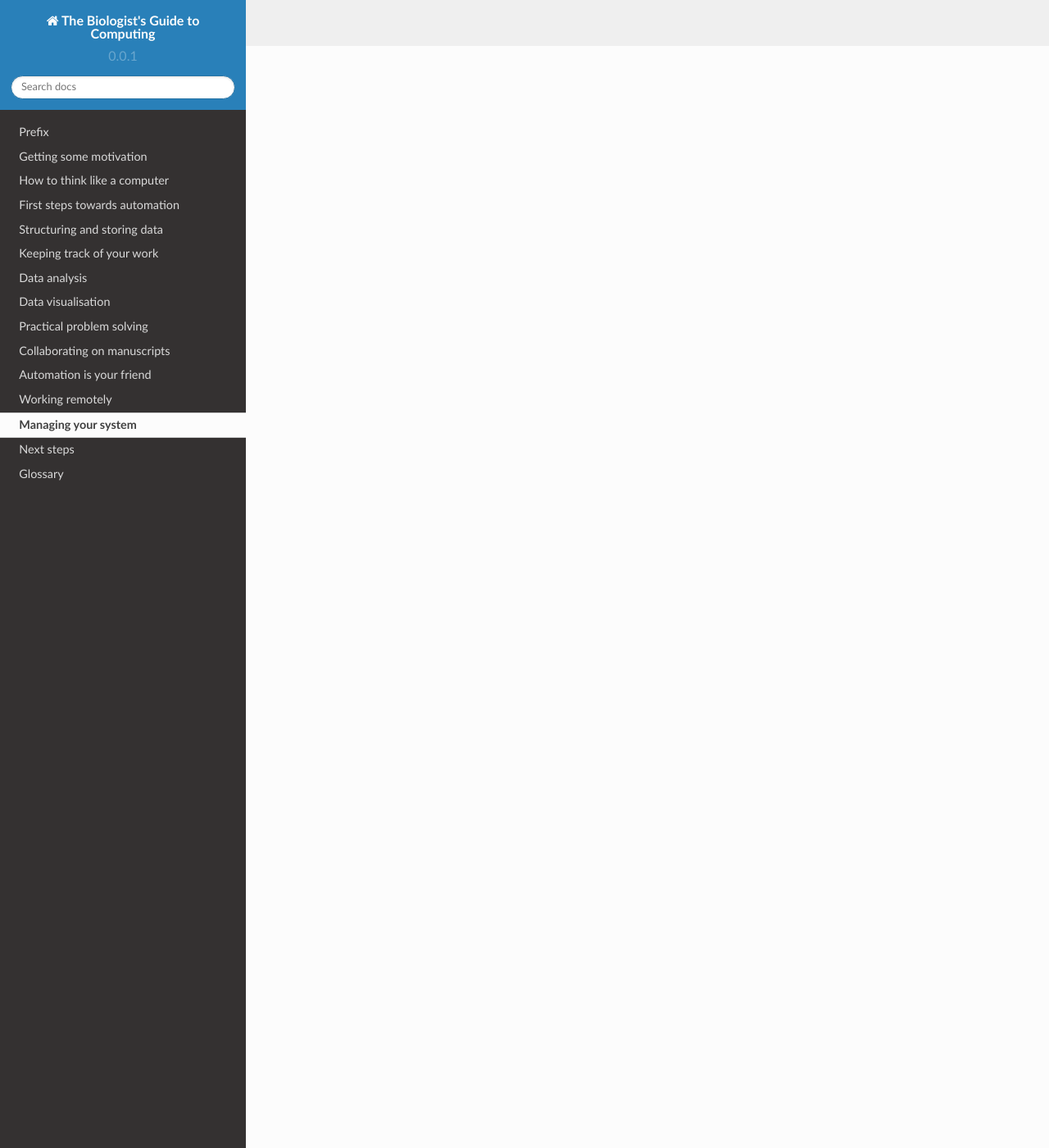
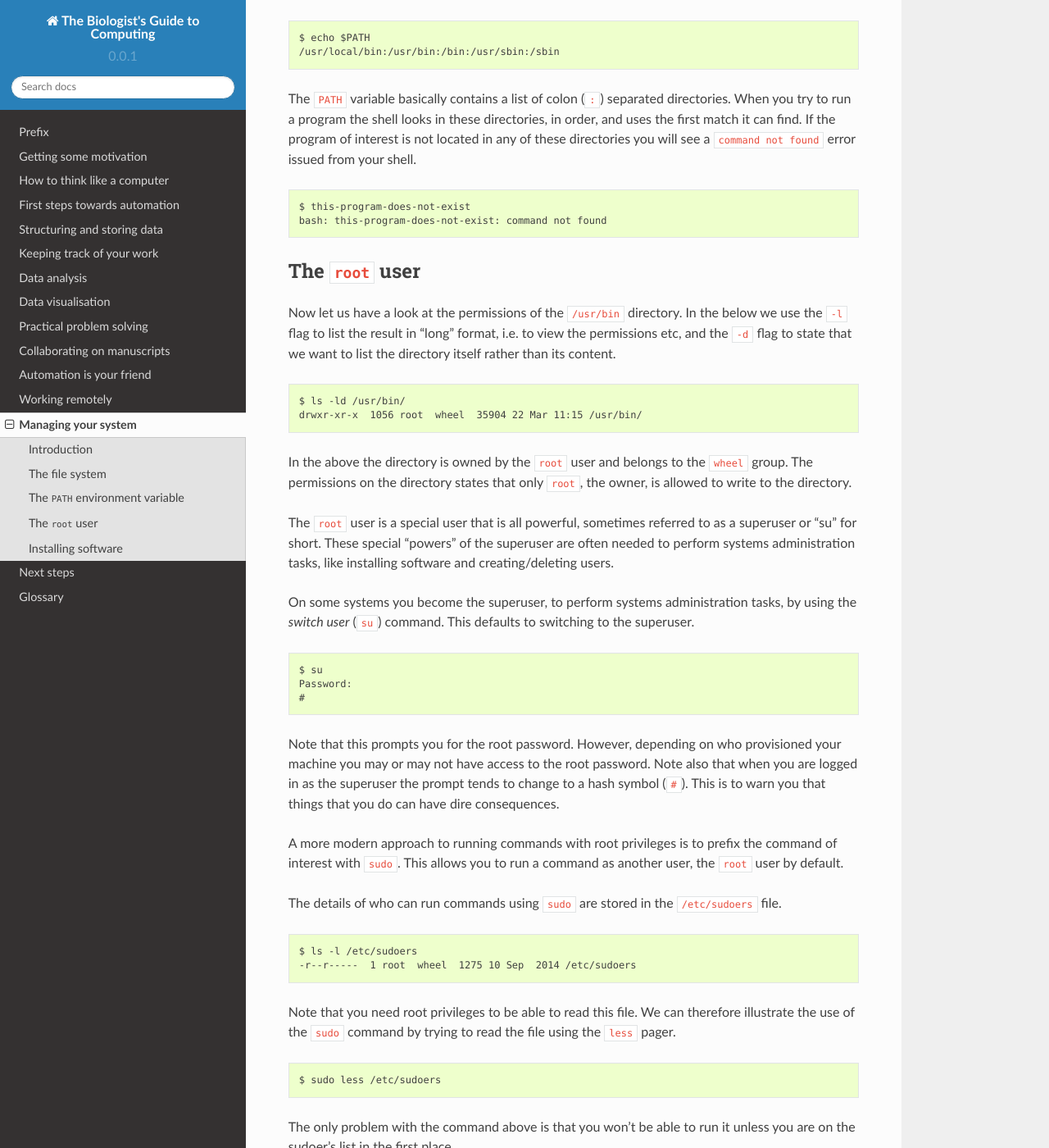
Before and after one commit to tjelvar-olsson/biologists-guide-to-computing, a Sphinx documentation site: the page built from source/managing-your-system.rst, in a window 1280 px wide and 1400 px high, scrolled down 1344 px. Shown: the whole window at 82% size. Built offline with Sphinx 7.4.7 and the Read the Docs theme 2.0.0, drawn with Linux system fonts in a browser that asks for light colours; some of the changed text lies outside the part shown.

Commit message:
Started adding content to the managing your system chapter

```diff
--- a/source/managing-your-system.rst
+++ b/source/managing-your-system.rst
@@ -1,5 +1,163 @@
 Managing your system
 ====================
+
+Introduction
+------------
+
+This chapter will give a brief overview of how to install software on
+Unix-like systems. Different systems operate in different ways and this
+can lead to confusion. This chapter aims to help you an understanding of
+the basic principles as well as an overview of the most common systems giving
+you a solid foundation to build upon.
+
+
+The file system
+---------------
+
+The file system on Unix-like systems is built up like a tree starting from
+the root. You can view the content of your root system by typing in ``ls /``.
+
+On a linux box this may look like the below.
+
+.. code-block:: none
+
+    $ ls /
+    bin  dev   etc  home  lib  lib64  lost+found  media  mnt  opt  proc  root
+    run  sbin  srv  sys   tmp  usr    var
+
+The files that you have been working on so far have been located in your home
+directory, e.g. ``/home/olssont/``.
+
+However, the programs that you have been running are also files. Software
+fundamental to the operating system is located in ``/bin``. Other software
+installed by the systems package manager tend to be located in ``/usr/bin``.
+
+To find out the location of a program you can use the ``which`` command. For
+example, let us find out the location of the ``ls`` program.
+
+.. code-block:: none
+
+    $ which ls
+    /bin/ls
+
+We can run the ``ls`` program using this full path, for example to view the content
+of the root directory again.
+
+.. code-block:: none
+
+    $ /bin/ls /
+    bin  dev   etc  home  lib  lib64  lost+found  media  mnt  opt  proc  root
+    run  sbin  srv  sys   tmp  usr    var
+
+
+The ``PATH`` environment variable
+---------------------------------
+
+If running ``ls`` is equivalent to running ``/bin/ls`` it is worth asking how
+the shell knows how to translate ``ls`` to ``/bin/ls``. Or more correctly
+how does the shell know to look for the ``ls`` program in the ``/bin`` directory?
+
+The answer lies in the environment variable ``PATH``. This environment variable
+tells the shell the locations to go looking for programs in. We can inspect the
+content of the ``PATH`` environment variable using the ``echo`` command.
+
+.. code-block:: none
+
+    $ echo $PATH
+    /usr/local/bin:/usr/bin:/bin:/usr/sbin:/sbin
+
+The ``PATH`` variable basically contains a list of colon (``:``) separated directories.
+When you try to run a program the shell looks in these directories, in order, and uses
+the first match it can find. If the program of interest is not located in any of these
+directories you will see a ``command not found`` error issued from your shell.
+
+.. code-block:: none
+
+    $ this-program-does-not-exist
+    bash: this-program-does-not-exist: command not found
+
+
+The ``root`` user
+-----------------
+
+Now let us have a look at the permissions of the ``/usr/bin`` directory.
+In the below we use the ``-l`` flag to list the result in "long" format, i.e.
+to view the permissions etc, and the ``-d`` flag to state that we want to list the
+directory itself rather than its content.
+
+.. code-block:: none
+
+    $ ls -ld /usr/bin/
+    drwxr-xr-x  1056 root  wheel  35904 22 Mar 11:15 /usr/bin/
+
+In the above the directory is owned by the ``root`` user and belongs to the
+``wheel`` group. The permissions on the directory states that only ``root``,
+the owner, is allowed to write to the directory.
+
+The ``root`` user is a special user that is all powerful, sometimes referred to
+as a superuser or "su" for short. These special "powers" of the superuser are
+often needed to perform systems administration tasks, like installing software
+and creating/deleting users.
+
+On some systems you become the superuser, to perform systems administration
+tasks, by using the *switch user* (``su``) command. This defaults to switching
+to the superuser.
+
+.. code-block:: none
+
+    $ su
+    Password:
+    #
+
+Note that this prompts you for the root password. However, depending on who
+provisioned your machine you may or may not have access to the root password.
+Note also that when you are logged in as the superuser the prompt tends to
+change to a hash symbol (``#``). This is to warn you that things that you do
+can have dire consequences.
+
+A more modern approach to running commands with root privileges is to prefix
+the command of interest with ``sudo``. This allows you to run a command as
+another user, the ``root`` user by default.
+
+The details of who can run commands using ``sudo`` are stored in the
+``/etc/sudoers`` file.
+
+.. code-block:: none
+
+    $ ls -l /etc/sudoers
+    -r--r-----  1 root  wheel  1275 10 Sep  2014 /etc/sudoers
+
+Note that you need root privileges to be able to read this file. We can
+therefore illustrate the use of the ``sudo`` command by trying to read the file
+using the ``less`` pager.
+
+.. code-block:: none
+
+    $ sudo less /etc/sudoers
+
+The only problem with the command above is that you won't be able to run it
+unless you are on the sudoer's list in the first place.
+
+
+Installing software
+-------------------
+
+A consequence of the fact that only the ``root`` user can write files to the
+``/bin`` and ``/usr/bin`` directories is that you need to have root privileges
+to install software (write files) to these default locations.
+
+All modern Linux distribution come with a so called package manager, which should
+be your first of call when trying to install software. Package managers make it
+easier to install software for two main reasons they deal with the dependencies
+for you and they (usually) provide pre-compiled versions of software that are known
+to play nicely with the other software available through the package manager.
+
+Although Mac's come with the AppStore this is not the place to look for scientific
+software. Instead two other options based on the idea of the Linux package managers
+have evolved the first one is `Mac Ports <https://www.macports.org/>`_ and the
+second one is `Homebrew <http://brew.sh/>`_. I would recommend using the latter as
+it has thriving scientific user community.
+
 
 - su and sudo
 - installing software on debian based systems
```
